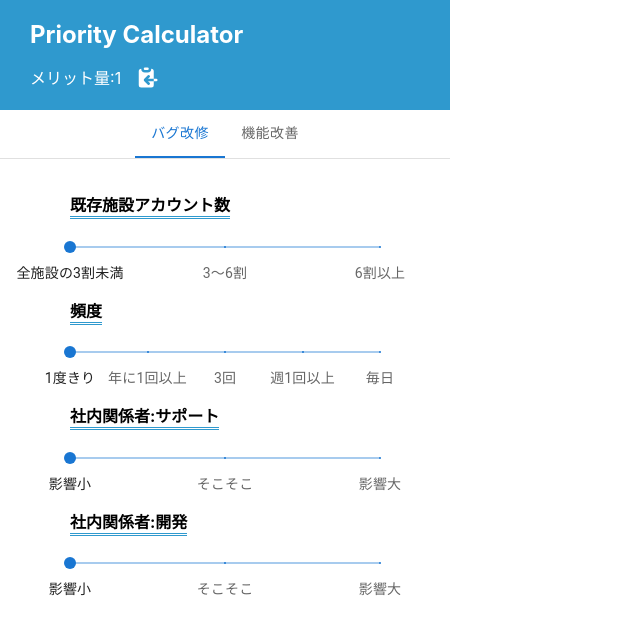
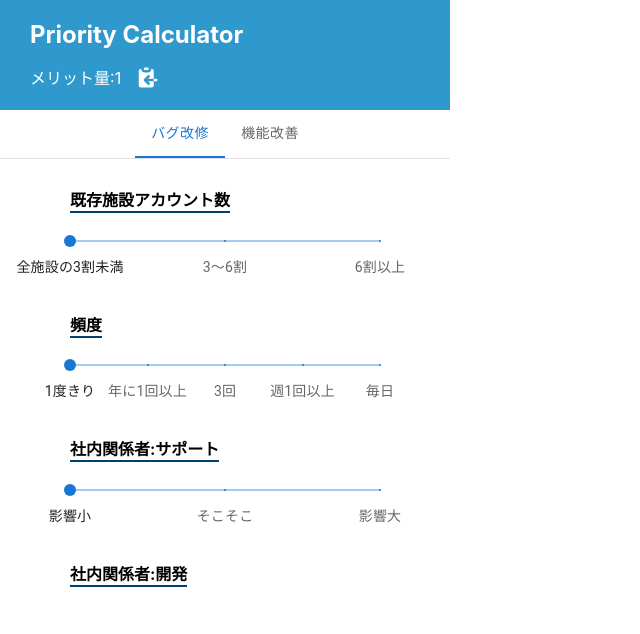
Before and after one commit to Yuji5117/priority-calculator, a React (Create React App) app: page / in a window 1280 px wide. Shown: the top 634 px of the page, without its empty margins (0-640 px from the left). Built offline with nearby package versions, Linux system fonts and the light colour scheme.

Commit message:
スタイルを微修正

```diff
--- a/src/components/BugFixSliders.tsx
+++ b/src/components/BugFixSliders.tsx
@@ -14,7 +14,7 @@ const ScoreSliders = ({
 }: PropsType) => {
   return (
     <>
-      <div>
+      <Item>
         <Title>{marks[0].r_facilities_count.title}</Title>
         <Slider
           onChange={caluculatePriorityScore}
@@ -29,8 +29,8 @@ const ScoreSliders = ({
           min={1}
           max={5}
         />
-      </div>
-      <div>
+      </Item>
+      <Item>
         <Title>頻度</Title>
         <Slider
           onChange={caluculatePriorityScore}
@@ -45,8 +45,8 @@ const ScoreSliders = ({
           min={1}
           max={5}
         />
-      </div>
-      <div>
+      </Item>
+      <Item>
         <Title>社内関係者:サポート</Title>
         <Slider
           onChange={caluculatePriorityScore}
@@ -61,8 +61,8 @@ const ScoreSliders = ({
           min={1}
           max={3}
         />
-      </div>
-      <div>
+      </Item>
+      <Item>
         <Title>社内関係者:開発</Title>
         <Slider
           onChange={caluculatePriorityScore}
@@ -77,8 +77,8 @@ const ScoreSliders = ({
           min={1}
           max={3}
         />
-      </div>
-      <div>
+      </Item>
+      <Item>
         <Title>ユーザー波及度</Title>
         <Slider
           onChange={caluculatePriorityScore}
@@ -93,8 +93,8 @@ const ScoreSliders = ({
           min={1}
           max={5}
         />
-      </div>
-      <div>
+      </Item>
+      <Item>
         <Title>その後の行動</Title>
         <Slider
           onChange={caluculatePriorityScore}
@@ -109,8 +109,8 @@ const ScoreSliders = ({
           min={1}
           max={5}
         />
-      </div>
-      <div>
+      </Item>
+      <Item>
         <Title>社外コミット</Title>
         <Slider
           onChange={caluculatePriorityScore}
@@ -125,8 +125,8 @@ const ScoreSliders = ({
           min={0}
           max={25}
         />
-      </div>
-      <div>
+      </Item>
+      <Item>
         <Title>事業戦略的観点</Title>
         <Slider
           onChange={caluculatePriorityScore}
@@ -141,15 +141,19 @@ const ScoreSliders = ({
           min={0}
           max={10}
         />
-      </div>
+      </Item>
     </>
   );
 };
 
 export default ScoreSliders;
 
+const Item = styled.div`
+  margin-bottom: 20px;
+`;
+
 const Title = styled.h2`
   display: inline-block;
   font-size: 16px;
-  border-bottom: 3px double #2f99ce;
+  border-bottom: 2px double #004170;
 `;
--- a/src/components/FunctionalImprovementSliders.tsx
+++ b/src/components/FunctionalImprovementSliders.tsx
@@ -16,7 +16,7 @@ const FunctionalImprovementSliders = ({
 }: PropsType) => {
   return (
     <>
-      <div>
+      <Item>
         <Title>{marks[0].r_facilities_count.title}</Title>
         <Slider
           onChange={caluculatePriorityScore}
@@ -32,8 +32,8 @@ const FunctionalImprovementSliders = ({
           max={5}
           color="secondary"
         />
-      </div>
-      <div>
+      </Item>
+      <Item>
         <Title>頻度</Title>
         <Slider
           onChange={caluculatePriorityScore}
@@ -49,8 +49,8 @@ const FunctionalImprovementSliders = ({
           max={5}
           color="secondary"
         />
-      </div>
-      <div>
+      </Item>
+      <Item>
         <Title>社内関係者:サクセス</Title>
         <Slider
           onChange={caluculatePriorityScore}
@@ -66,8 +66,8 @@ const FunctionalImprovementSliders = ({
           max={3}
           color="secondary"
         />
-      </div>
-      <div>
+      </Item>
+      <Item>
         <Title>社内関係者:開発</Title>
         <Slider
           onChange={caluculatePriorityScore}
@@ -83,8 +83,8 @@ const FunctionalImprovementSliders = ({
           max={3}
           color="secondary"
         />
-      </div>
-      <div>
+      </Item>
+      <Item>
         <TitleContainer>
           <Title>影響あるユーザーの種類</Title>
           <Tooltip title="（管理職/事務、一般職員、保護者/子ども）" arrow>
@@ -105,8 +105,8 @@ const FunctionalImprovementSliders = ({
           max={5}
           color="secondary"
         />
-      </div>
-      <div>
+      </Item>
+      <Item>
         <Title>感情の変化</Title>
         <Slider
           onChange={caluculatePriorityScore}
@@ -122,8 +122,8 @@ const FunctionalImprovementSliders = ({
           max={5}
           color="secondary"
         />
-      </div>
-      <div>
+      </Item>
+      <Item>
         <Title>社外コミット</Title>
         <Slider
           onChange={caluculatePriorityScore}
@@ -139,8 +139,8 @@ const FunctionalImprovementSliders = ({
           max={25}
           color="secondary"
         />
-      </div>
-      <div>
+      </Item>
+      <Item>
         <Title>事業戦略的観点</Title>
         <Slider
           onChange={caluculatePriorityScore}
@@ -156,17 +156,21 @@ const FunctionalImprovementSliders = ({
           max={10}
           color="secondary"
         />
-      </div>
+      </Item>
     </>
   );
 };
 
 export default FunctionalImprovementSliders;
 
+const Item = styled.div`
+  margin-bottom: 20px;
+`;
+
 const Title = styled.h2`
   display: inline-block;
   font-size: 16px;
-  border-bottom: 3px double #dcafe2;
+  border-bottom: 2px double #72007c;
 `;
 
 const TitleContainer = styled.div`
--- a/src/components/ScoreBoard.tsx
+++ b/src/components/ScoreBoard.tsx
@@ -39,6 +39,6 @@ const Wrapper = styled.div`
 `;
 
 const Container = styled.div`
-  padding: 20px 70px 20px 70px;
+  padding: 15px 70px 20px 70px;
   background: #ffffff;
 `;
```
